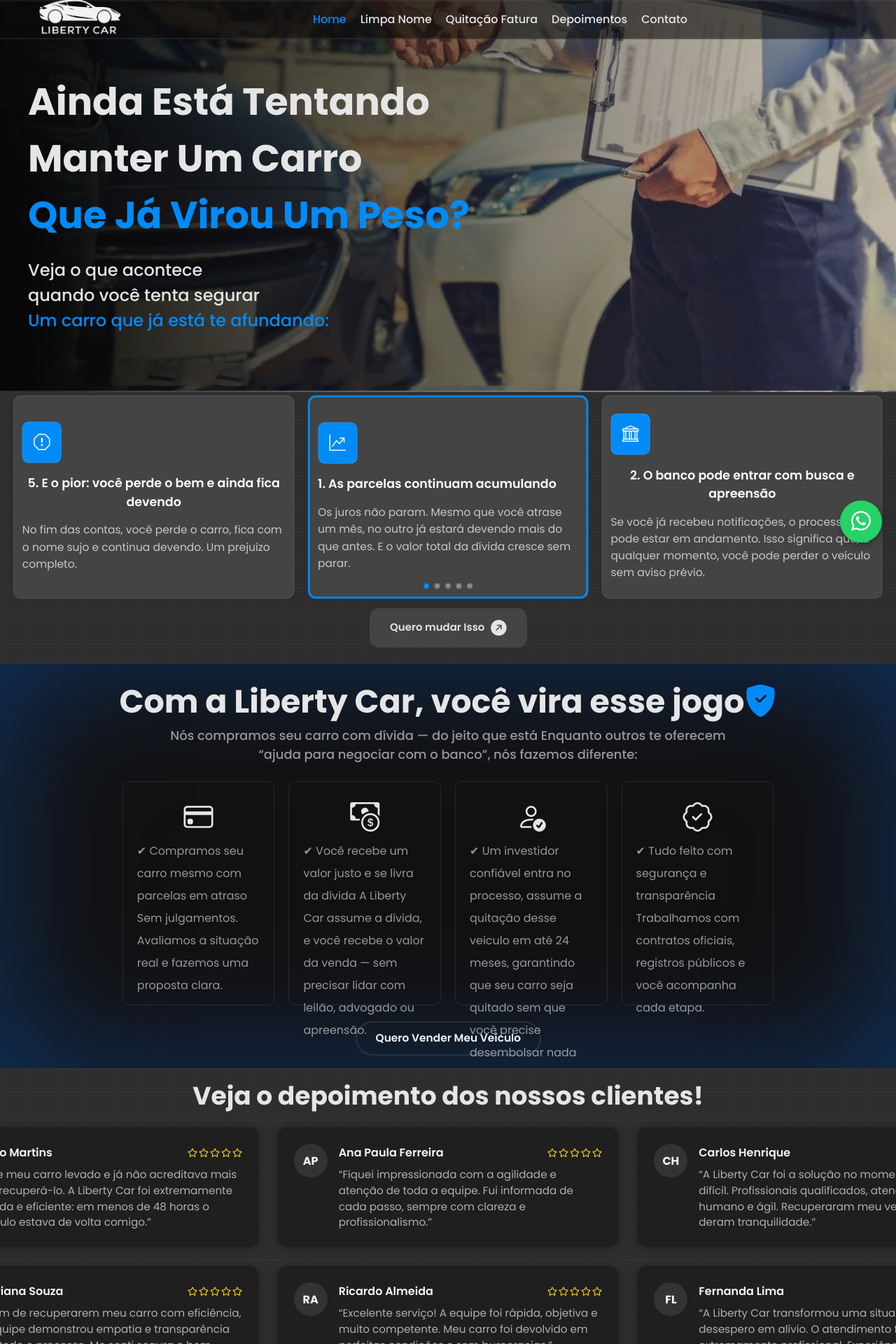
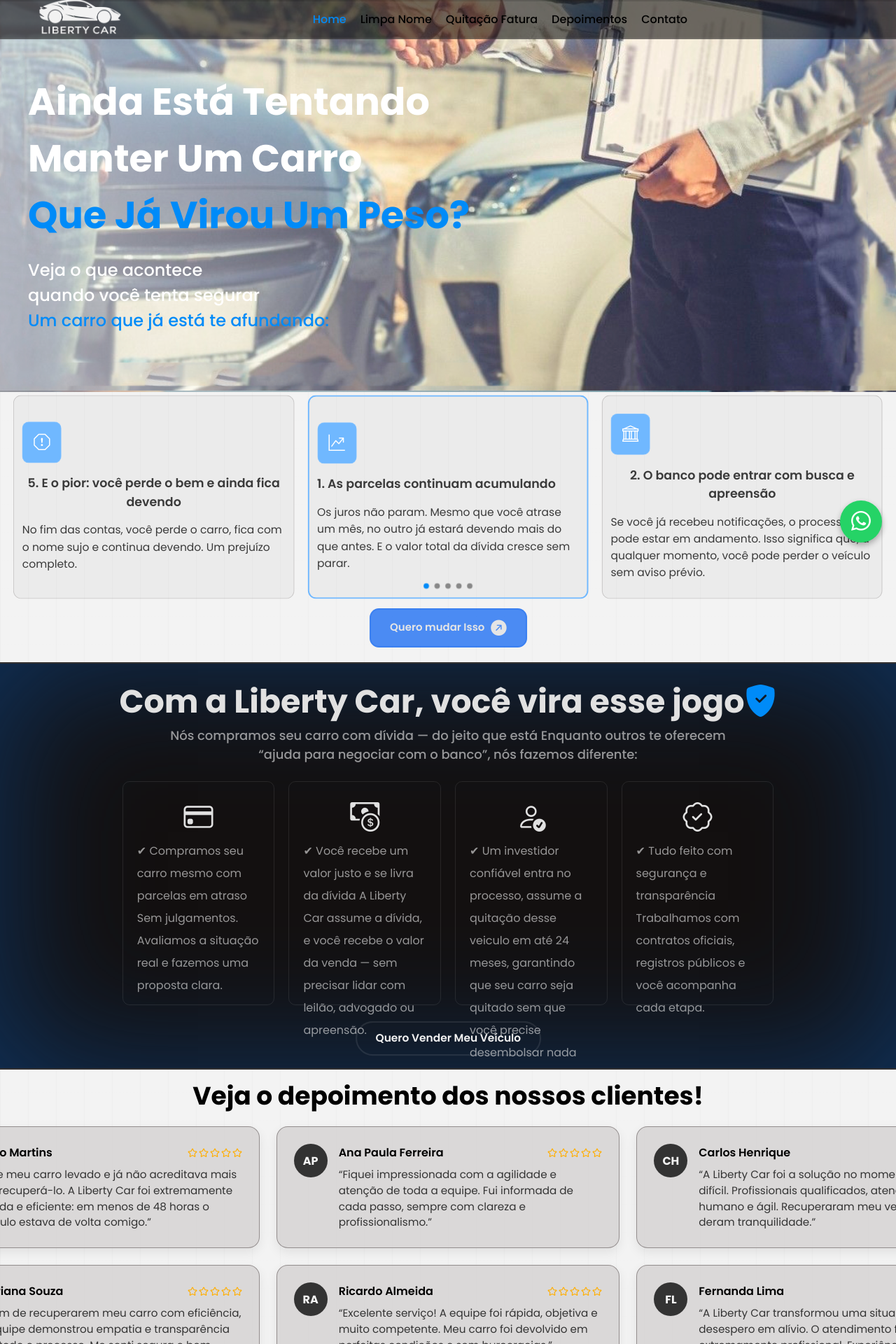
Before and after one commit to guhrizzo/liberty-landing-page, a React (Vite) app in the folder my-vue-app/: page / in a window 1280 px wide. Shown: the top 1920 px of the page at 70% size. Built offline with nearby package versions, Linux system fonts and the light colour scheme.

Commit message:
add theme-light

```diff
--- a/my-vue-app/src/BrokenCar.css
+++ b/my-vue-app/src/BrokenCar.css
@@ -37,7 +37,9 @@
     font-size: 54px;
     text-align: left;
     margin-left: 40px;
+
     margin-top: 20px;
+    color: #ffffff;
     text-transform: capitalize;
 
     & .text-car-effect {
@@ -48,9 +50,23 @@
 .text-info {
     margin-left: 40px;
     font-size: 24px;
+    color: #ffffff;
     margin-top: 20px;
     font-weight: 500;
     line-height: 1.5;
+}
+
+.text-info.title-car::before{
+    background-color: black;
+    width: 100%;
+    height: 100%;
+    position: absolute;
+    top: 0;
+    left: 0;
+    z-index: -1;
+    opacity: 0.3;
+    content: '';
+
 }
 
 .text-car-effect {
--- a/my-vue-app/src/Card.jsx
+++ b/my-vue-app/src/Card.jsx
@@ -26,7 +26,7 @@
     width: 280px;
     height: 354px;
     border-radius: 20px;
-    background: ${({ isDark }) => (isDark ? "#2c2c2c" : "#f5f5f5")};
+    background: #f5f5f5;
     border: 2px solid ${({ isDark }) => (isDark ? "#555" : "#c3c6ce")};
     color: ${({ isDark }) => (isDark ? "#f1f1f1" : "#000")};
     position: relative;
--- a/my-vue-app/src/Carousel.css
+++ b/my-vue-app/src/Carousel.css
@@ -8,14 +8,15 @@
 
 .swiper-slide-active .slide {
 
-  border: 3px solid #008bf8;
+  border: 2px solid #70B8FF;
+
   transition: all 0.3s ease-in-out;
 }
 
 .slide {
   height: 300px;
-  background: #444;
-  color: white;
+  background: #c2bfbf25;
+  color: #3A3A3A;
   display: flex;
   border: 1px solid #807a7a56;
   align-items: start;
@@ -36,14 +37,15 @@
 
 .slide p{
     font-weight: 400;
-    color: #f2f2f2c0;
+    color: #3A3A3A;
 }
 
 .slide i{
     text-align: left;
     font-size: 24px;
-    background-color: #008bf8;
+    background-color: #70B8FF;
     padding: 12px 16px;
+    color: white;
     border-radius: 10px;
     border: 1px solid #ffffff23;
 }
--- a/my-vue-app/src/DarkModeContext.jsx
+++ b/my-vue-app/src/DarkModeContext.jsx
@@ -11,7 +11,7 @@
 
   useEffect(() => {
     localStorage.setItem("darkMode", JSON.stringify(isDark));
-    document.body.classList.toggle("dark", isDark);
+
   }, [isDark]);
 
   const toggleDarkMode = () => setIsDark(prev => !prev);
--- a/my-vue-app/src/FAQ.css
+++ b/my-vue-app/src/FAQ.css
@@ -10,43 +10,50 @@
   font-weight: bold;
   margin-bottom: 1.5rem;
   font-size: 2.3rem;
+  color: #111; /* Título mais forte */
 }
 
+/* ITEM */
 .faq-item {
-  border-bottom: 2px solid #ccc;
-  border-radius: 2px;
+  border-bottom: 2px solid #e3e3e3; /* borda mais suave e premium */
+  border-radius: 4px;
+  padding: 0.7rem 0;
 }
 
+/* PERGUNTA */
 .faq-question {
   background: none;
   border: none;
   width: 100%;
   text-align: left;
-  font-size: 1.1rem;
-  padding: 1rem 0;
+  font-size: 1.15rem;
+  padding: 0.8rem 0;
   cursor: pointer;
-  color: #f2f2f2;
+
+  color: #222; /* muito mais legível */
   display: flex;
   justify-content: space-between;
   align-items: center;
-  margin-bottom: -10px;
+
   font-weight: 600;
-  transition: color 0.3s;
+  transition: color 0.25s ease;
 }
 
 .faq-question:hover {
-  color: #007bff;
+  color: #0057E7; /* mesmo azul do seu botão */
 }
 
+/* RESPOSTA */
 .faq-answer {
   overflow: hidden;
-  font-size: 0.95rem;
-  color: #f2f2f2cb;
-  margin-top: 0px;
+  font-size: 1rem;
+  color: #444; /* mais suave porém ainda legível */
+  margin-top: 6px;
   margin-bottom: 10px;
-  line-height: 1.4;
+  line-height: 1.5;
 }
 
+/* Animações */
 .faq-answer[data-state='open'] {
   animation: slideDown 300ms ease-out forwards;
 }
@@ -78,7 +85,7 @@
 }
 
 @media screen and (max-width:768px) {
-    .faq-container{
-        margin: 0;
-    }
+  .faq-container {
+      margin: 0;
+  }
 }
--- a/my-vue-app/src/Footer.css
+++ b/my-vue-app/src/Footer.css
@@ -3,6 +3,8 @@
     width: 100vw;
     height: auto;
     padding: 12px;
+    background-color: #0e0d0dd7;
+    border-top: 2px solid #c9c9c90e;
 }
 
 .foot-container{
--- a/my-vue-app/src/Nav.css
+++ b/my-vue-app/src/Nav.css
@@ -1,9 +1,10 @@
 nav {
     width: 100vw;
     height: 7vh;
-    border-bottom: 2px solid #c9c9c97e;
+
     display: flex;
-    background-color: #ffffff96;
+    background-color: rgba(14, 13, 13, 0.596);
+    border-bottom: 2px solid #c9c9c917;
     align-items: center;
     justify-content: space-between;
     padding: 0px 30px;
@@ -183,7 +184,7 @@
         width: 30px;
         height: 3px;
         border-radius: 20px;
-        background-color: black;
+        background-color: white;
         transition: all 0.4s ease-in-out;
     }
 }
--- a/my-vue-app/src/Testimonials.css
+++ b/my-vue-app/src/Testimonials.css
@@ -6,13 +6,6 @@
     --primary: #2563eb;
     --primary-hover: #1e4fc1;
     --border-dark: #2b2b2b;
-}
-
-.dark-theme {
-    background-color: var(--bg-dark);
-    color: var(--text-light);
-    padding: 3rem 1rem;
-    font-family: Arial, sans-serif;
 }
 
 .testimonials-section {
@@ -33,11 +26,11 @@
 }
 
 .testimonial-card {
-    background-color: var(--card-dark);
+    background-color: #c9c6c696;
     padding: 1.5rem;
     border-radius: 16px;
-    box-shadow: 0 2px 10px rgba(0, 0, 0, 0.25);
-    border: 1px solid var(--border-dark);
+    box-shadow: 0 6px 16px rgba(0,0,0,0.08);
+    border: 1px solid #807a7ac9;
     display: flex;
     flex-direction: column;
 }
@@ -73,20 +66,20 @@
 .testimonial-name {
     font-size: 1rem;
     font-weight: 600;
-    color: var(--text-light);
+    color: #000;
 }
 
 .stars {
     display: flex;
     gap: 2px;
-    color: #facc15;
+    color: #ffae00;
 }
 
 .testimonial-text {
     margin-top: 0.5rem;
     font-size: 0.95rem;
     line-height: 1.5;
-    color: var(--text-muted);
+    color: #333;
 }
 
 .cta-container {
--- a/my-vue-app/src/index.css
+++ b/my-vue-app/src/index.css
@@ -12,7 +12,7 @@
 body {
   transition: all .4s ease;
   overflow-x: hidden;
-  background-color: #e5e5e5;
+  background-color: #f3f3f3;
   background-image:
     linear-gradient(rgba(17, 17, 17, 0.02) 1px, transparent 1px),
     linear-gradient(to right, rgba(17, 17, 17, 0.02) 1px, transparent 1px);
--- a/my-vue-app/src/quitacao.css
+++ b/my-vue-app/src/quitacao.css
@@ -9,7 +9,7 @@
     align-items: center;
     justify-content: center;
     flex-direction: column;
-    background-color: #e5e5e5;
+    background-color: #f3f3f3;
     background-image:
         linear-gradient(rgba(218, 218, 218, 0.02) 1px, transparent 1px),
         linear-gradient(to right, rgba(17, 17, 17, 0.02) 1px, transparent 1px);
@@ -83,6 +83,7 @@
     z-index: 1;
     background-color: #131010;
     padding: 20px;
+    color: #E1E1E1;
     box-shadow: inset 0 0 200px #0f3460;
     border-bottom: 2px solid #fafafa23;
 }
@@ -112,10 +113,10 @@
     font-weight: 600;
     scale: 1.12;
     cursor: pointer;
-    background-color: #444;
+    background-color: #2c78f3d7;
     border: none;
     color: #e5e5e5;
-    border: 2px solid #444;
+    border: 2px solid #0059e734;
     display: flex;
     align-items: center;
     justify-content: center;
@@ -168,7 +169,8 @@
     border-radius: 24px;
     border: none;
     font-weight: 600;
-    background-color: #fff;
+    background-color: #0059e7ce;
+    color: #fff;
     transition: all .3s ease-in-out;
     cursor: pointer;
     z-index: 999;
```
